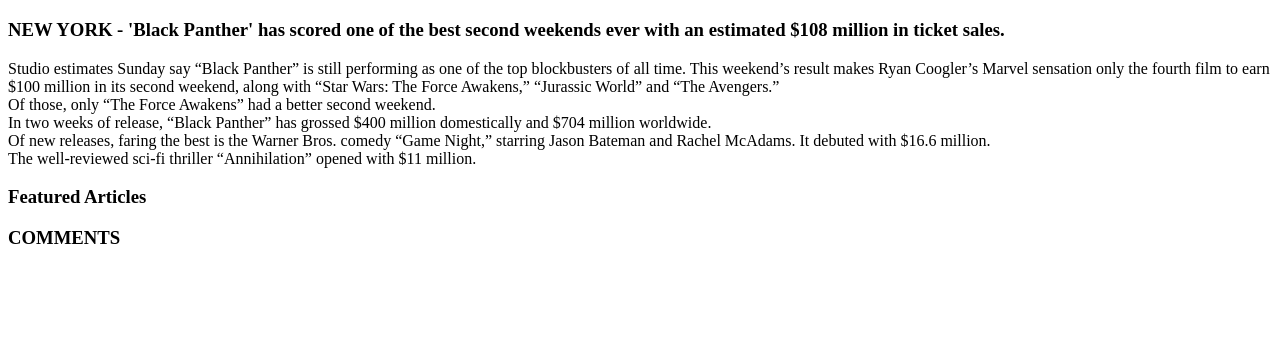
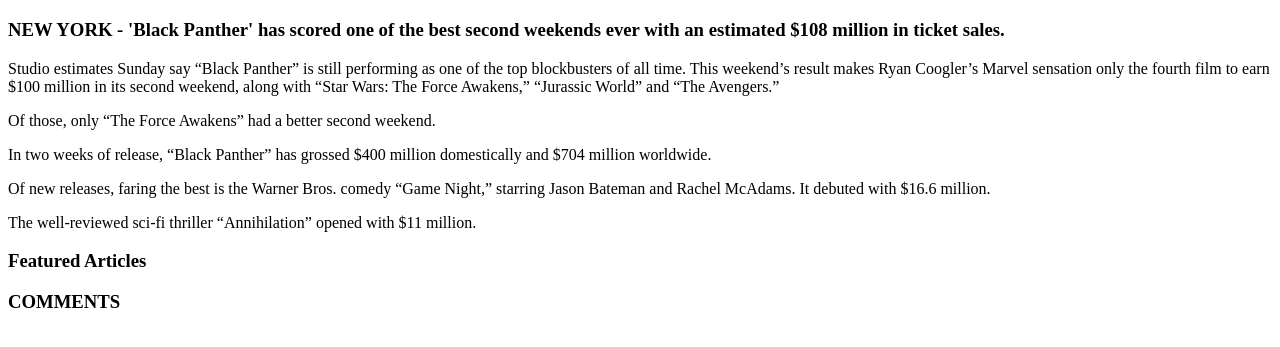
Before and after one commit to johndepatie/nodeyyc, a plain HTML site: page index.html in a window 1280 px wide. Shown: the part 61-408 px from the top of the page. Drawn offline with Linux system fonts and the light colour scheme.

Commit message:
Restored exercise 2 tags

```diff
--- a/index.html
+++ b/index.html
@@ -6,11 +6,11 @@
 	<body>
 		<h1>'Black Panther' stays strong with $108M in second weekend</h1>
 		<h3>NEW YORK - 'Black Panther' has scored one of the best second weekends ever with an estimated $108 million in ticket sales.</h3>
-		<article>Studio estimates Sunday say “Black Panther” is still performing as one of the top blockbusters of all time. This weekend’s result makes Ryan Coogler’s Marvel sensation only the fourth film to earn $100 million in its second weekend, along with “Star Wars: The Force Awakens,” “Jurassic World” and “The Avengers.”</article>
-		<article>Of those, only “The Force Awakens” had a better second weekend.</article>
-		<article>In two weeks of release, “Black Panther” has grossed $400 million domestically and $704 million worldwide.</article>
-		<articlep>Of new releases, faring the best is the Warner Bros. comedy “Game Night,” starring Jason Bateman and Rachel McAdams. It debuted with $16.6 million.</article>
-		<article>The well-reviewed sci-fi thriller “Annihilation” opened with $11 million.</article>
+		<p>Studio estimates Sunday say “Black Panther” is still performing as one of the top blockbusters of all time. This weekend’s result makes Ryan Coogler’s Marvel sensation only the fourth film to earn $100 million in its second weekend, along with “Star Wars: The Force Awakens,” “Jurassic World” and “The Avengers.”</p>
+		<p>Of those, only “The Force Awakens” had a better second weekend.</p>
+		<p>In two weeks of release, “Black Panther” has grossed $400 million domestically and $704 million worldwide.</p>
+		<p>Of new releases, faring the best is the Warner Bros. comedy “Game Night,” starring Jason Bateman and Rachel McAdams. It debuted with $16.6 million.</p>
+		<p>The well-reviewed sci-fi thriller “Annihilation” opened with $11 million.</p>
 		<h3>Featured Articles</h3>
 		<h3>COMMENTS</h3>
 	</body>
```
